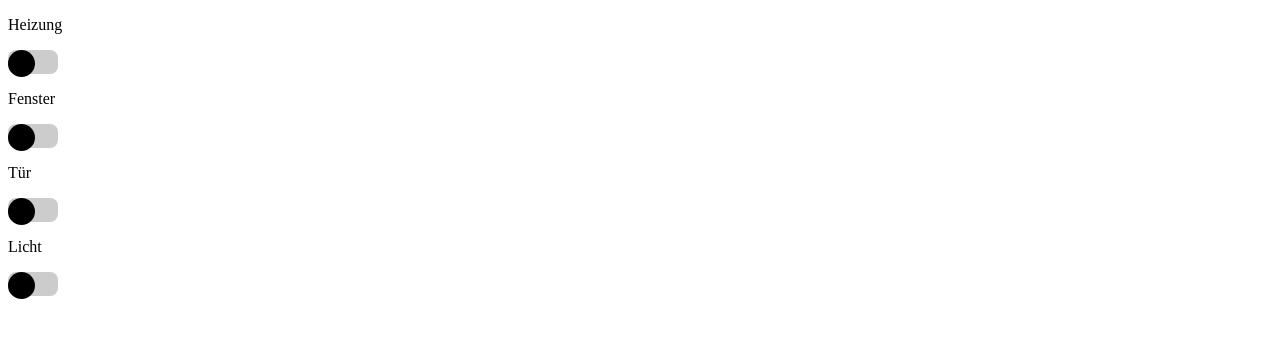
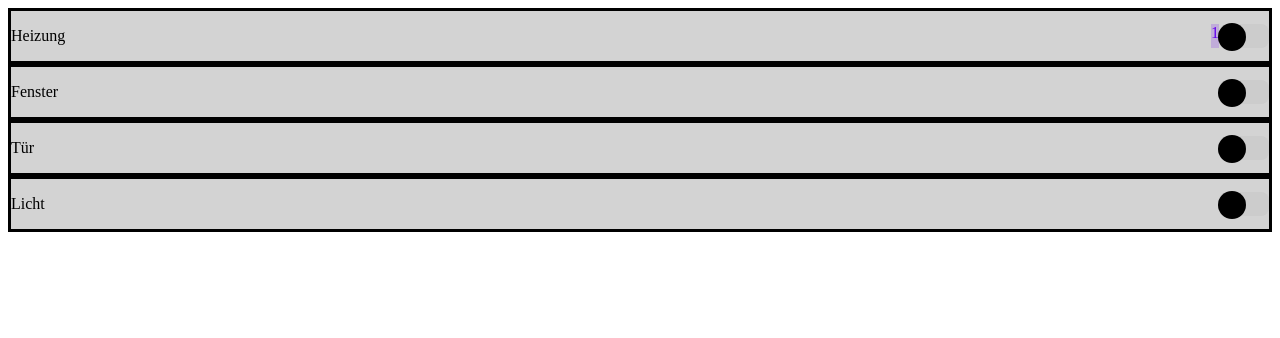
Before and after one commit to nazlixc/mmk2, a plain HTML site: page MMK2/structure/index.html in a window 1280 px wide. Drawn offline with Linux system fonts and the light colour scheme.

Commit message:
added css and html content

```diff
--- a/MMK2/structure/index.html
+++ b/MMK2/structure/index.html
@@ -8,9 +8,14 @@
 <body>
     <div class="content">
         <div class="control-content">
+            <div class="left-side">
                 <div class="control-icon heater-icon"></div>
                 <div class="control-text heater-text"><p>Heizung</p></div>
-            <div class="control-steps heater-steps"></div>
+            </div>
+            <div class="right-side">
+                <div class="control-steps heater-steps">
+                    <div class="step">1</div>
+                </div>
                 <div class="control-switch heater-switch">
                     <label class="switch">
                         <input type="checkbox">
@@ -18,9 +23,13 @@
                     </label>
                 </div>
             </div>
+        </div>
         <div class="control-content">
+            <div class="left-side">
                 <div class="control-icon window-icon"></div>
                 <div class="control-text window-text"><p>Fenster</p></div>
+            </div>
+            <div class="right-side">
                 <div class="control-steps window-steps"></div>
                 <div class="control-switch window-switch">
                     <label class="switch">
@@ -29,9 +38,13 @@
                     </label>
                 </div>
             </div>
+        </div>
         <div class="control-content">
+            <div class="left-side">
                 <div class="control-icon door-icon"></div>
                 <div class="control-text door-text"><p>Tür</p></div>
+            </div>
+            <div class="right-side">
                 <div class="control-steps door-steps"></div>
                 <div class="control-switch door-switch">
                     <label class="switch">
@@ -40,9 +53,13 @@
                     </label>
                 </div>
             </div>
+        </div>
         <div class="control-content">
+            <div class="left-side">
                 <div class="control-icon lights-icon"></div>
                 <div class="control-text lights-text"><p>Licht</p></div>
+            </div>
+            <div class="right-side">
                 <div class="control-steps lights-steps"></div>
                 <div class="control-switch lights-switch">
                     <label class="switch">
@@ -52,5 +69,6 @@
                 </div>
             </div>
         </div>
+    </div>
 </body>
 </html>
--- a/MMK2/style/index.css
+++ b/MMK2/style/index.css
@@ -1,3 +1,30 @@
+:root {
+    --main-text-color: #6200EE;
+    --main-background-color: #C0ACD9;
+}
+
+.content {
+    display: flex;
+    flex-direction: column;
+}
+
+.control-content {
+    display: flex;
+    flex-direction: row;
+    align-items: center;
+    justify-content: space-between;
+    background-color: lightgray;
+    border: solid;
+}
+
+.control-steps {
+    background-color: var(--main-background-color);
+    color: var(--main-text-color);
+}
+
+.left-side, .right-side {
+    display: flex;
+}
 
 /*SWITCH*/
 /* The switch - the box around the slider */
@@ -31,29 +58,28 @@
 .slider:before {
     position: absolute;
     content: "";
-    height: 27px;
-    width: 27px;
-    left: 0;
-    top: 0;
-    bottom: 0;
+    height: 28px;
+    width: 28px;
+    left: -1.5px;
+    top: -1.5px;
     background-color: black;
     -webkit-transition: .4s;
     transition: .4s;
 }
 
 input:checked + .slider {
-    background-color: #C0ACD9;
+    background-color: var(--main-background-color);
 }
 
 input:focus + .slider {
-    box-shadow: 0 0 1px #C0ACD9;
+    box-shadow: 0 0 1px var(--main-background-color);
 }
 
 input:checked + .slider:before {
     -webkit-transform: translateX(26px);
     -ms-transform: translateX(26px);
     transform: translateX(26px);
-    background-color: #6200EE;
+    background-color: var(--main-text-color);
 }
 
 /* Rounded sliders */
```
Lines whose indentation alone changed are shown as unchanged.
